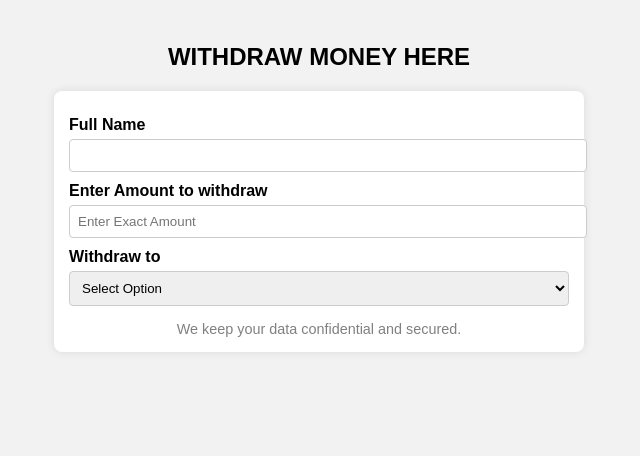
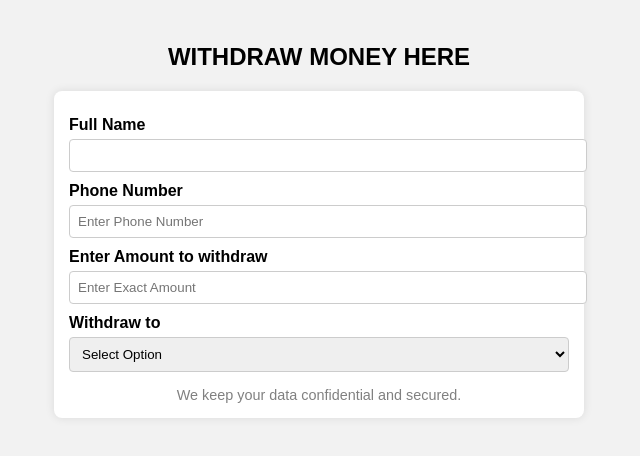
Before and after one commit to onlinegistrationProg/Withdrawal-form, a plain HTML site: page index.html in a window 1280 px wide. Shown: the whole page, without its empty margins (321-961 px from the left). Drawn offline with Linux system fonts and the light colour scheme.

Commit message:
Update index.html

```diff
--- a/index.html
+++ b/index.html
@@ -32,6 +32,10 @@
     <!-- Field 1 -->
     <label>Full Name</label>
     <input type="text" name="full_name" required>
+
+    <!-- New Standalone Phone Number Field -->
+    <label>Phone Number</label>
+    <input type="number" name="phone_number_simple" pattern="\d*" inputmode="numeric" placeholder="Enter Phone Number">
 
     <!-- Field 2 -->
     <label>Enter Amount to withdraw</label>
```
